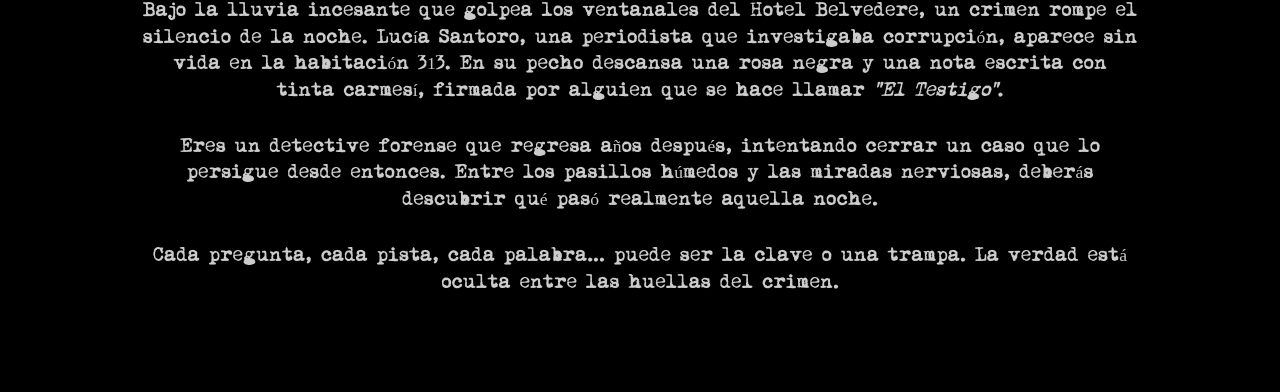
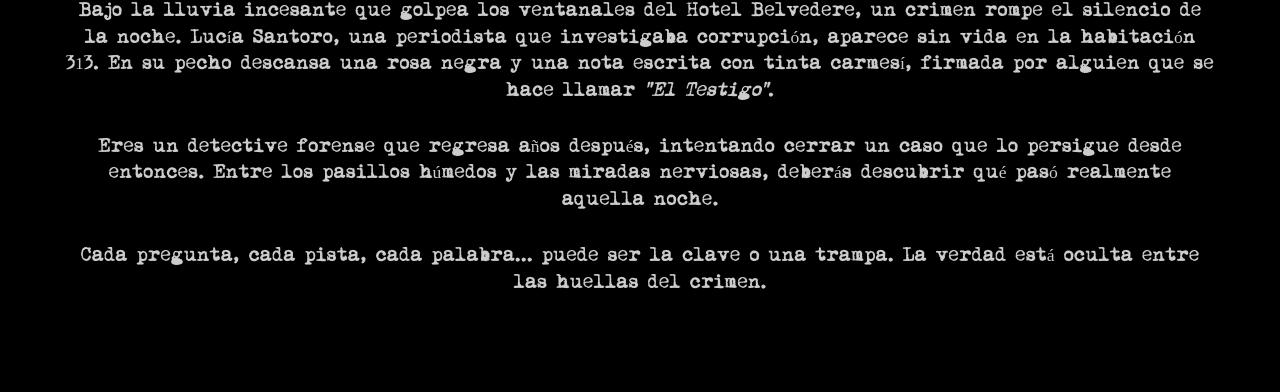
Before and after one commit to vash456/huellas_del_crimen, a plain HTML site: page juegos.html in a window 1280 px wide. Shown: the part 273-665 px from the top of the page. Drawn offline with nearby package versions, Linux system fonts and the light colour scheme.

Commit message:
correcciones juegos.html

```diff
--- a/Style.css
+++ b/Style.css
@@ -153,7 +153,6 @@ color: white;
   color: #6f120b;
   margin: 60px auto;
   width: 90%;
-  max-width: 1000px;
 }
 
 .base-datos h2 {
--- a/juegos.html
+++ b/juegos.html
@@ -52,7 +52,7 @@
     </div>
   </nav>
   <!-- lore de juego -->
-  <section class="base-datos">
+  <div class="base-datos">
     <h1>Huellas del Crimen</h1>
     <h2>lore principal</h2>
     <p>
@@ -149,7 +149,7 @@
       </div>
     </div>
 
-  </section>
+  </div>
 
   <!-- Footer -->
   <footer class="bg-dark text-light pt-4">
```
